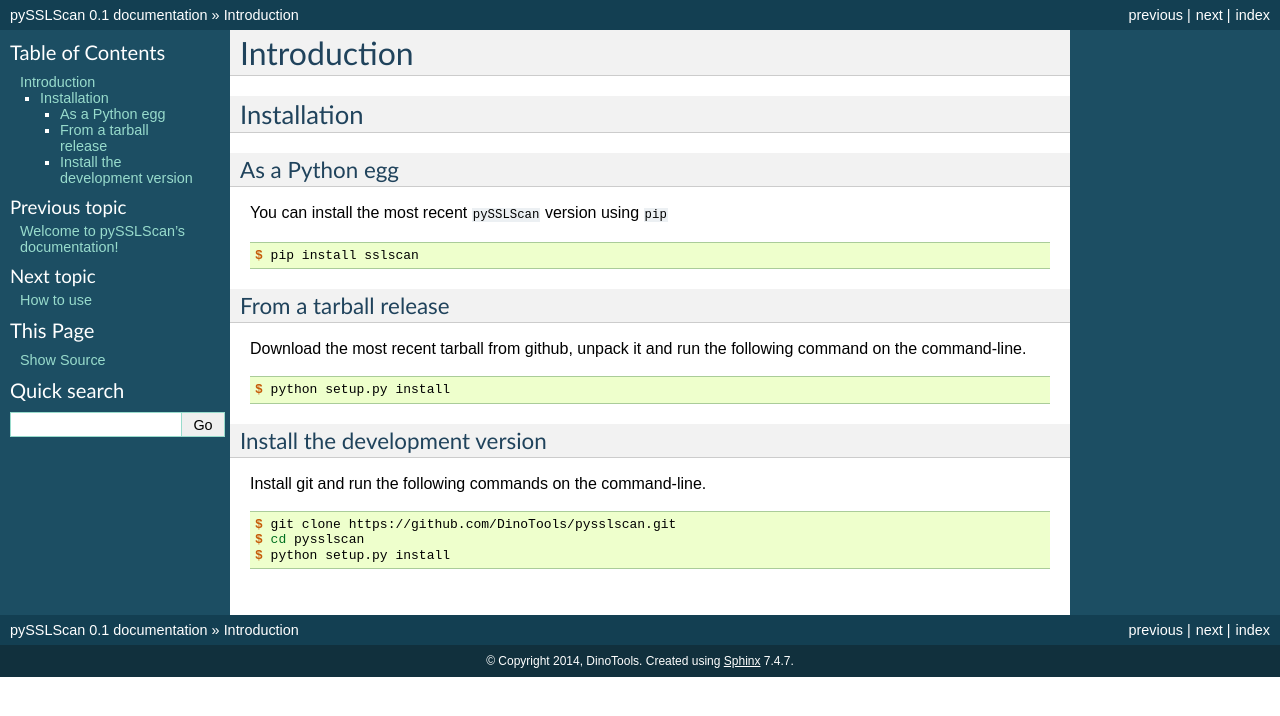
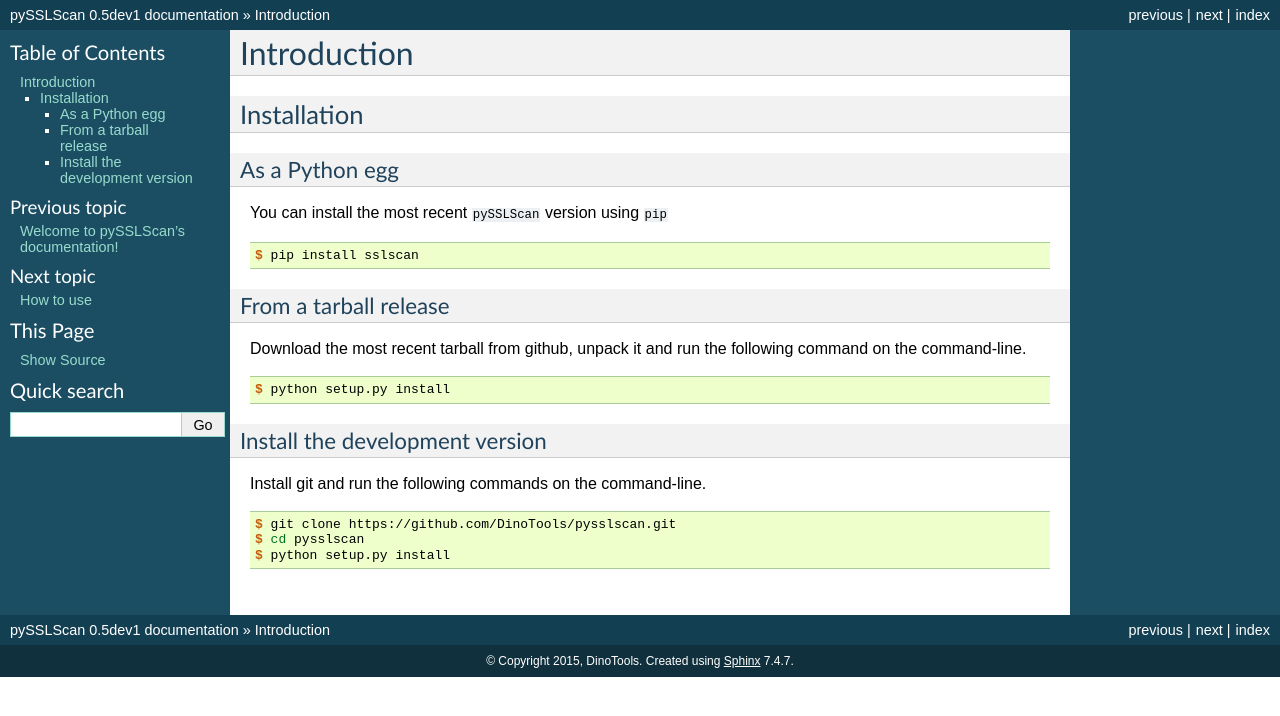
Before and after one commit to DinoTools/pysslscan, a Sphinx documentation site: the page built from docs/source/introduction.rst, in a window 1280 px wide. Shown: the top 716 px of the page. Built offline with Sphinx 7.4.7, drawn with Linux system fonts in a browser that asks for light colours.

Commit message:
doc - Use version info from module

```diff
--- a/docs/source/conf.py
+++ b/docs/source/conf.py
@@ -84,16 +84,16 @@
 
 # General information about the project.
 project = 'pySSLScan'
-copyright = '2014, DinoTools'
+copyright = '2015, DinoTools'
 
 # The version info for the project you're documenting, acts as replacement for
 # |version| and |release|, also used in various other places throughout the
 # built documents.
 #
 # The short X.Y version.
-version = '0.1'
+from sslscan.__about__ import __version__ as version
 # The full version, including alpha/beta/rc tags.
-release = '0.1'
+release = version
 
 # The language for content autogenerated by Sphinx. Refer to documentation
 # for a list of supported languages.
```
